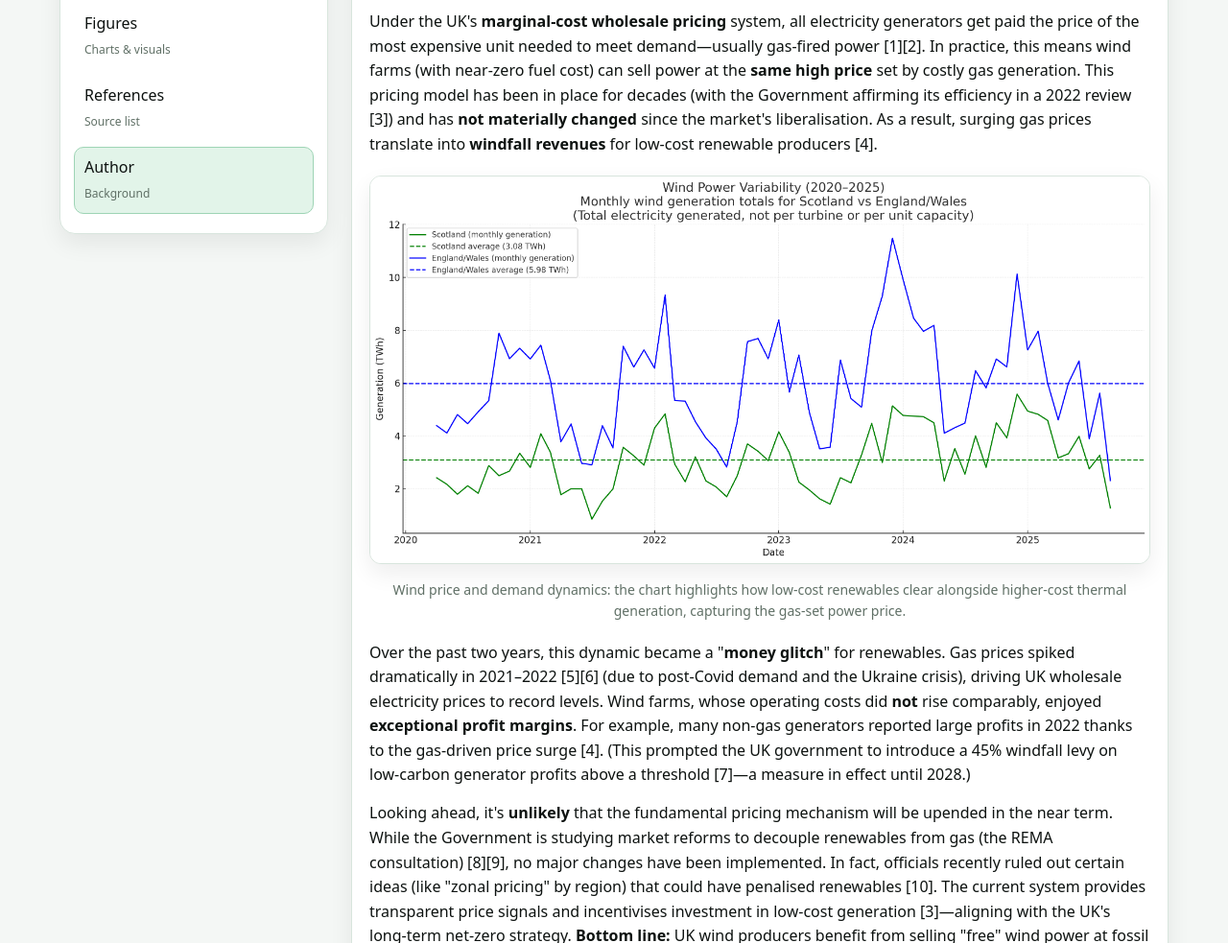
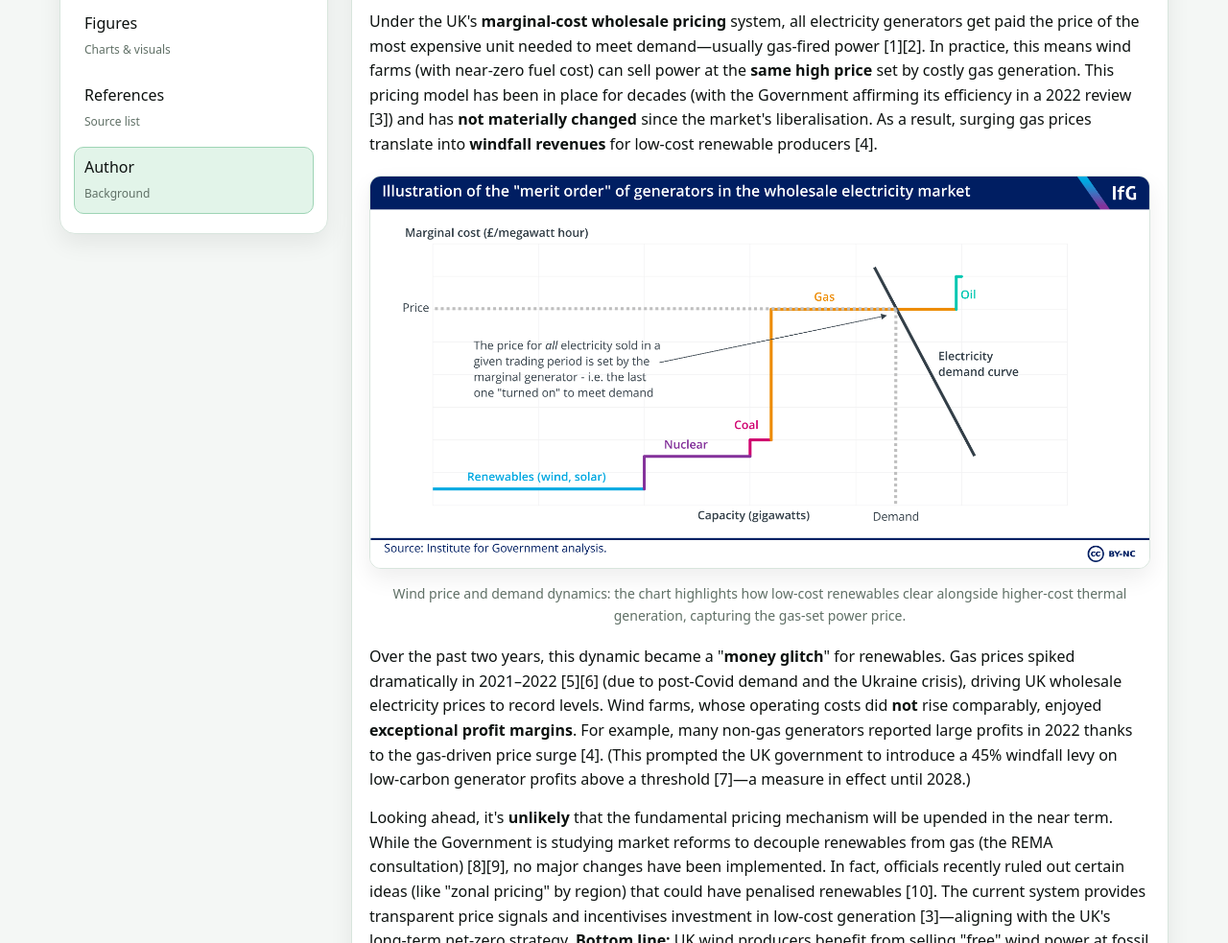
Before and after one commit to Rusteal/Greencoat-UK-Wind-PLC-stock-pitch, a plain HTML site: page index.html in a window 1280 px wide. Shown: the part 983-1966 px from the top of the page at 96% size. Drawn offline with Linux system fonts and the light colour scheme.

Commit message:
Update index.html

```diff
--- a/index.html
+++ b/index.html
@@ -257,7 +257,7 @@
         <h3>Market Overview: Structural Pricing Advantage for Wind Energy</h3>
         <p>Under the UK's <strong>marginal-cost wholesale pricing</strong> system, all electricity generators get paid the price of the most expensive unit needed to meet demand&mdash;usually gas-fired power [1][2]. In practice, this means wind farms (with near-zero fuel cost) can sell power at the <strong>same high price</strong> set by costly gas generation. This pricing model has been in place for decades (with the Government affirming its efficiency in a 2022 review [3]) and has <strong>not materially changed</strong> since the market's liberalisation. As a result, surging gas prices translate into <strong>windfall revenues</strong> for low-cost renewable producers [4].</p>
         <figure>
-          <img src="assets/wind_power_variability.png" alt="Wind power merit-order chart showing price and demand profiles" loading="lazy" />
+          <img src="assets/merit-order-generators-electricity-market.png" alt="Wind power merit-order chart showing price and demand profiles" loading="lazy" />
           <figcaption>Wind price and demand dynamics: the chart highlights how low-cost renewables clear alongside higher-cost thermal generation, capturing the gas-set power price.</figcaption>
         </figure>
         <p>Over the past two years, this dynamic became a "<strong>money glitch</strong>" for renewables. Gas prices spiked dramatically in 2021&ndash;2022 [5][6] (due to post-Covid demand and the Ukraine crisis), driving UK wholesale electricity prices to record levels. Wind farms, whose operating costs did <strong>not</strong> rise comparably, enjoyed <strong>exceptional profit margins</strong>. For example, many non-gas generators reported large profits in 2022 thanks to the gas-driven price surge [4]. (This prompted the UK government to introduce a 45% windfall levy on low-carbon generator profits above a threshold [7]&mdash;a measure in effect until 2028.)</p>
```
